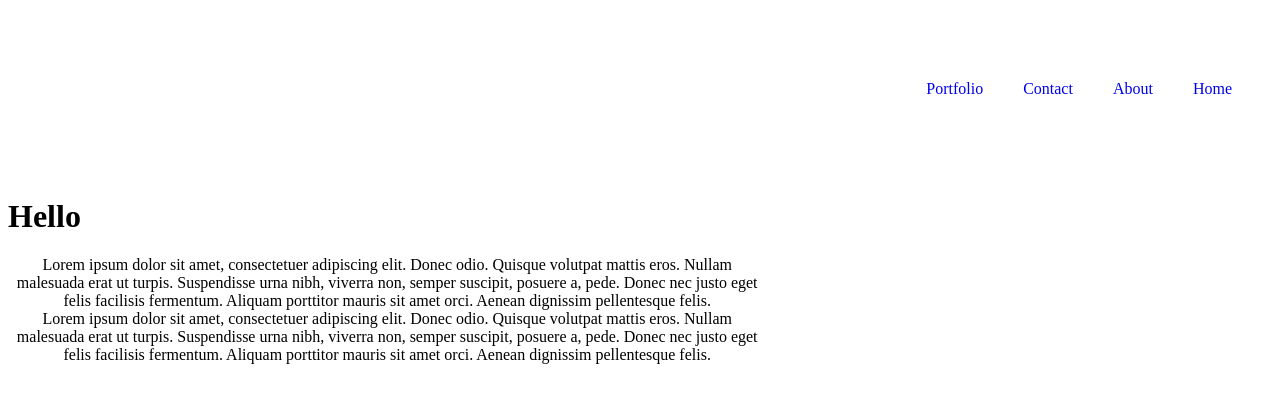
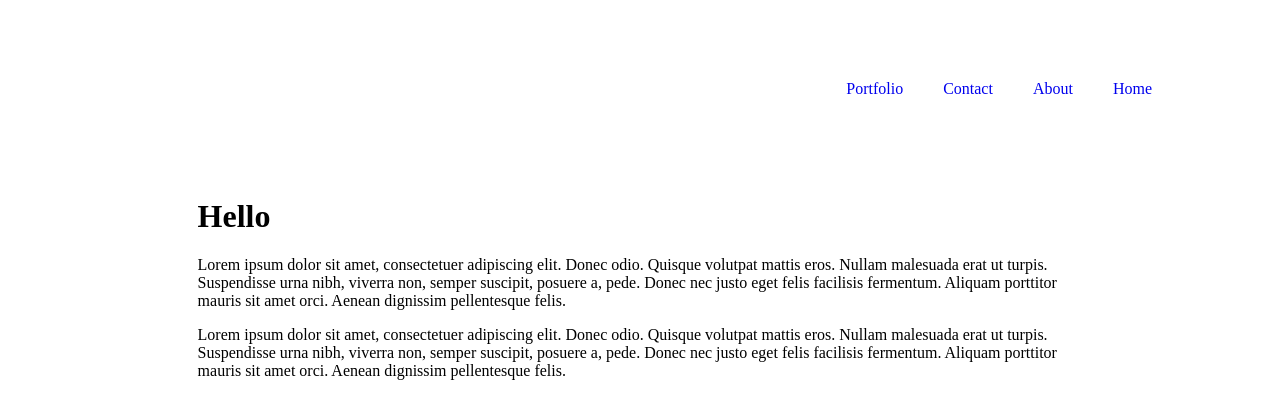
Before and after one commit to Zahra120/personal-website, a plain HTML site: page index.html in a window 1280 px wide. Drawn offline with Linux system fonts and the light colour scheme.

Commit message:
centering text

```diff
--- a/style.css
+++ b/style.css
@@ -13,6 +13,7 @@ body{
 .main-nav{
 
   margin-top: 80px;
+  margin-right: 80px ;
 
 }
 .main-nav  a{
@@ -36,14 +37,14 @@ body{
 
 .main-content {
 
-   margin-top:100px;
-   width:60%;
 
+   width:70%;
+ margin: 100px auto 50px;
 
 }
 .main-content p {
 
- margin: 0 auto;
- text-align:center;
+
+
 
 }
```
